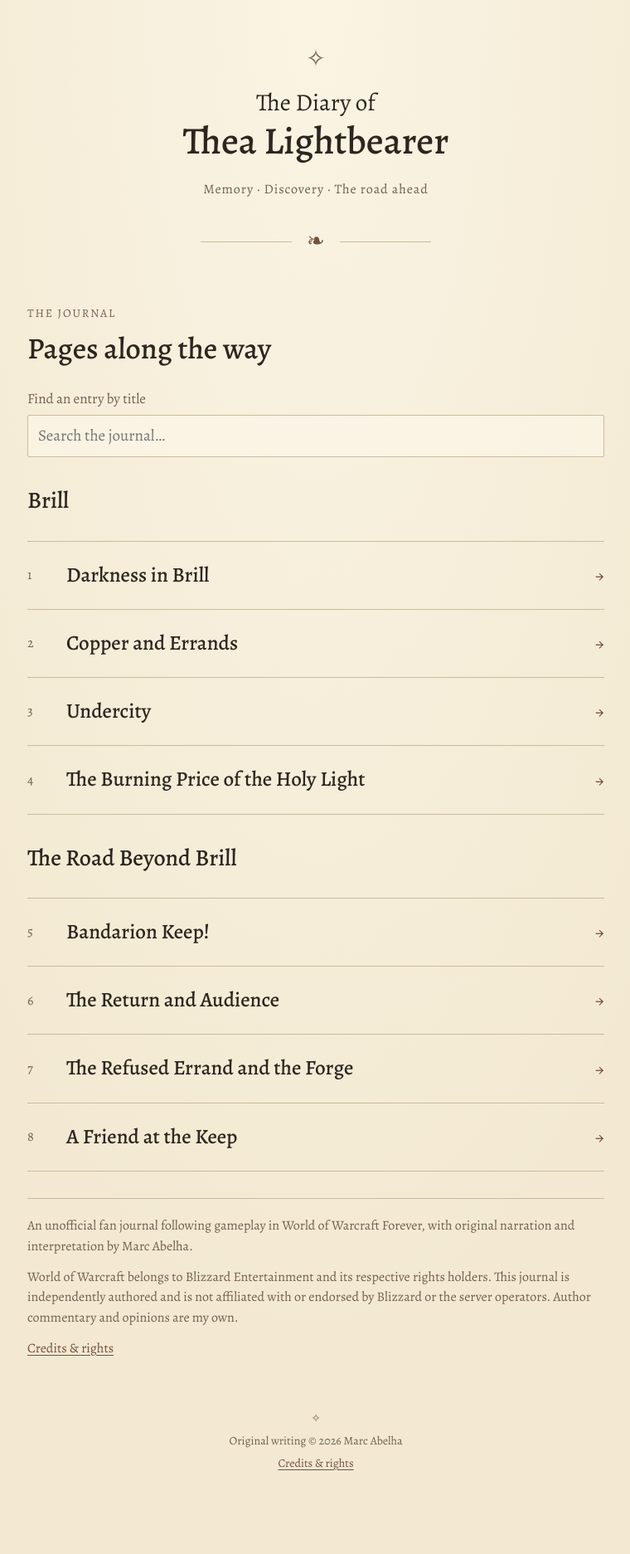
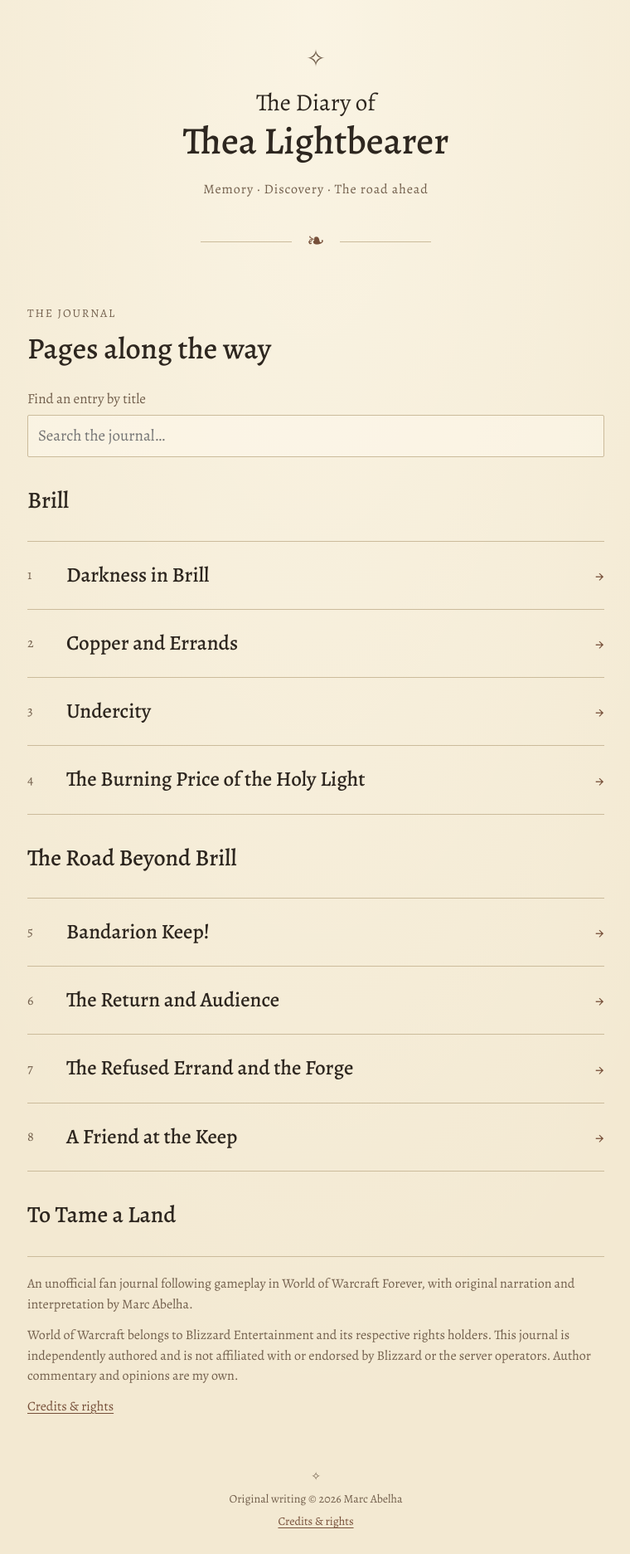
Before and after one commit to MABABAO/thea, a Jekyll site: the page built from index.html, in a window 1280 px wide. Shown: the whole page at 83% size, without its empty margins (259-1019 px from the left). Built offline with Jekyll 4.4.1, drawn with Linux system fonts in a browser that asks for light colours; before the commit the page ends 1803 px from its top, so only the background shows below that.

Commit message:
Open Chapter III: To Tame a Land without diary entries

```diff
--- a/index.html
+++ b/index.html
@@ -29,6 +29,12 @@ layout: default
     </ol>
   </section>
   {% endfor %}
+  {% assign chapter_three_entries = entries | where: 'chapter', 'To Tame a Land' %}
+  {% if chapter_three_entries.size == 0 %}
+  <section class="chapter" data-chapter>
+    <h2>To Tame a Land</h2>
+  </section>
+  {% endif %}
   {% endif %}
   <p data-bookmark-status role="status" aria-live="polite" class="bookmark-status"></p>
   <aside class="opening-notice" aria-label="About this journal">
```
